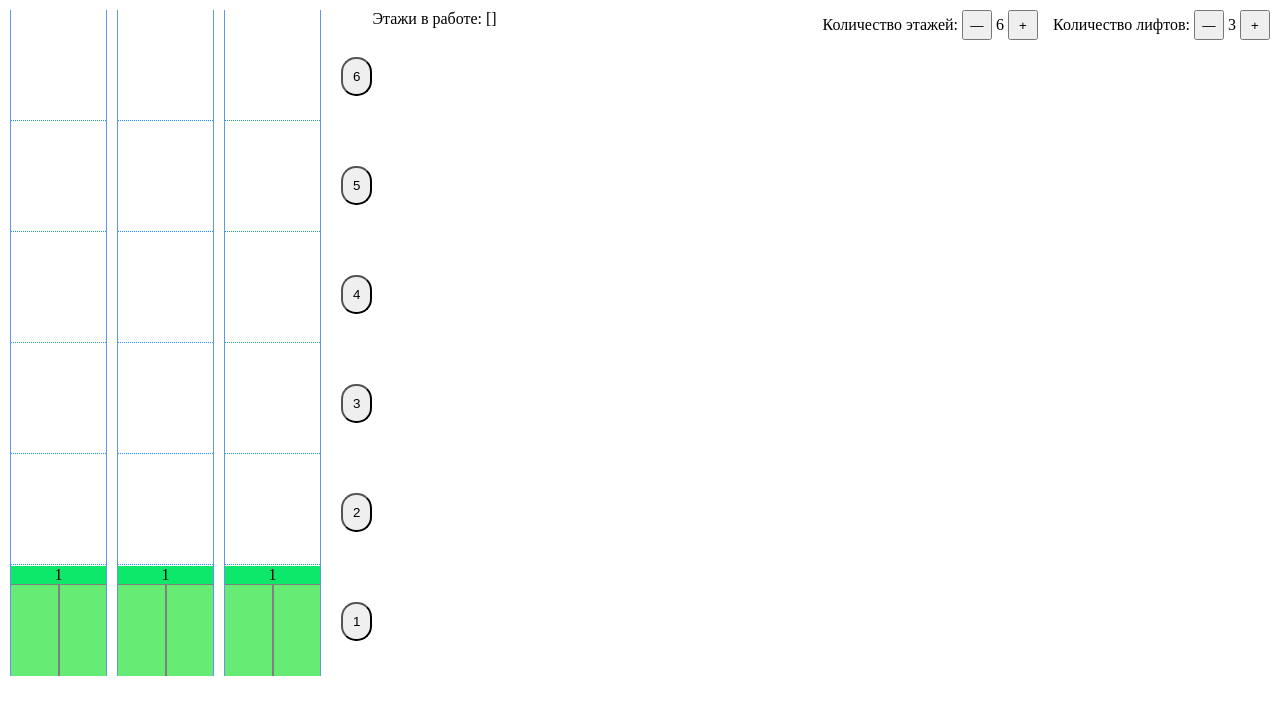
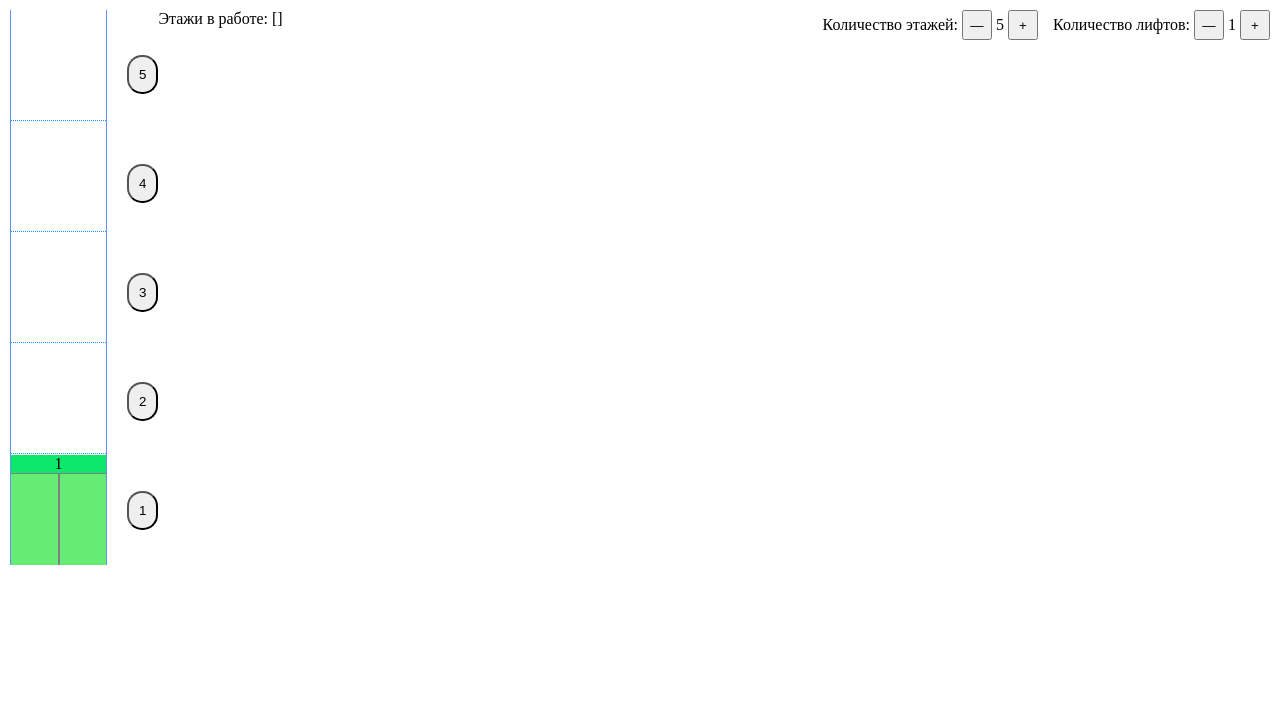
Before and after one commit to Tressongz/elevator_test, a Vue app: page / in a window 1280 px wide. Shown: the top 714 px of the page. Built offline with nearby package versions, Linux system fonts and the light colour scheme.

Commit message:
Change init state (1 elevator, 5 floors)

```diff
--- a/src/App.vue
+++ b/src/App.vue
@@ -50,14 +50,12 @@ import Floor from "./components/Floor.vue";
 import {onMounted, ref, watch} from "vue";
 
 const elevators = ref([
-    {id: 1, floor: 1, isFree: true, direction: 'idle', doorState: 'closed'},
-    {id: 2, floor: 1, isFree: true, direction: 'idle', doorState: 'closed'},
-    {id: 3, floor: 1, isFree: true, direction: 'idle', doorState: 'closed'}
+    {id: 1, floor: 1, isFree: true, direction: 'idle', doorState: 'closed'}
 ])
 const queueCalls = ref ([])
 const floorHeight = 111
 const floorsWorking = ref([])
-const floors = ref(Number(localStorage.floors) ? Number(localStorage.floors) : 6)
+const floors = ref(Number(localStorage.floors) ? Number(localStorage.floors) : 5)
 
 init()
 
```
